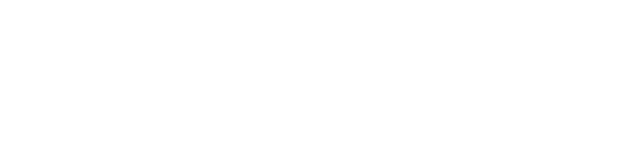
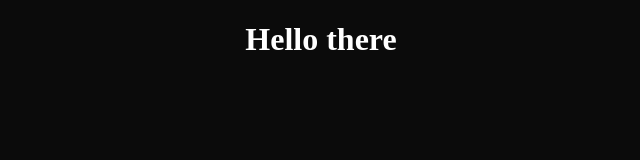
Before and after one commit to HopeAnani/SplineSample, a website: page index.html in a window 1280 px wide. Shown: the whole page, without its empty margins (319-959 px from the left). Drawn offline with Linux system fonts and the light colour scheme.

Commit message:
some changes

```diff
--- a/index.html
+++ b/index.html
@@ -7,6 +7,7 @@
     <style>.logo{position:absolute;bottom:16px;right:16px;width:32px;height:32px;z-index:2;background-image:url(https://app.spline.design/_assets/_icons/icon_favicon32x32.png);background-size:cover;}.logo:hover{opacity:0.8;}</style>
   </head>
   <body>
+    <h1>Hello there</h1>
     <canvas id="canvas3d"></canvas>
     <a class="logo" href="https://spline.design"></a>
     <!-- Import maps polyfill -->
--- a/src/styles.css
+++ b/src/styles.css
@@ -1,5 +1,6 @@
 body {
   margin: 0;
+  background: #0B0B0B;
 }
 html,
 body {
@@ -9,3 +10,9 @@ body {
 canvas {
   display: block;
 }
+
+h1{
+  color: white;
+  text-align: center;
+  left: 50%;
+}
```
Also changed, not shown: 2 other files.
